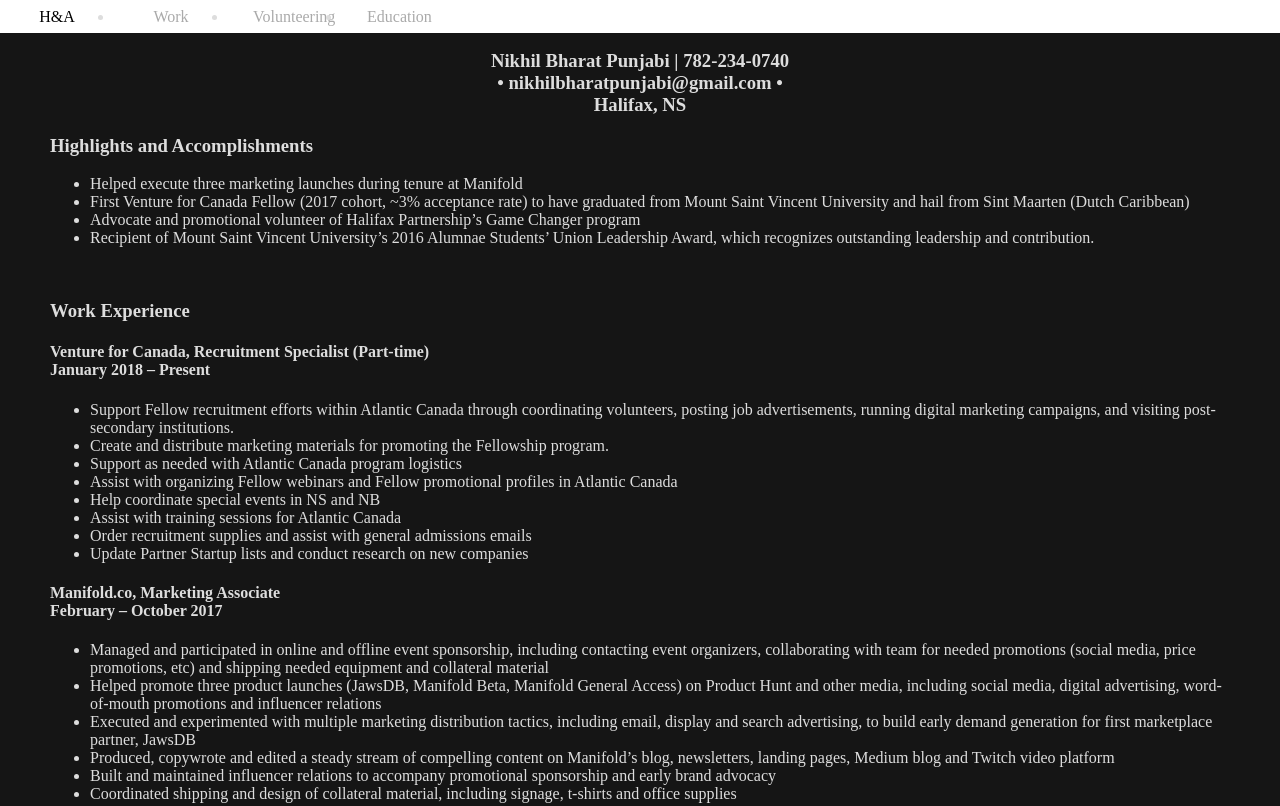
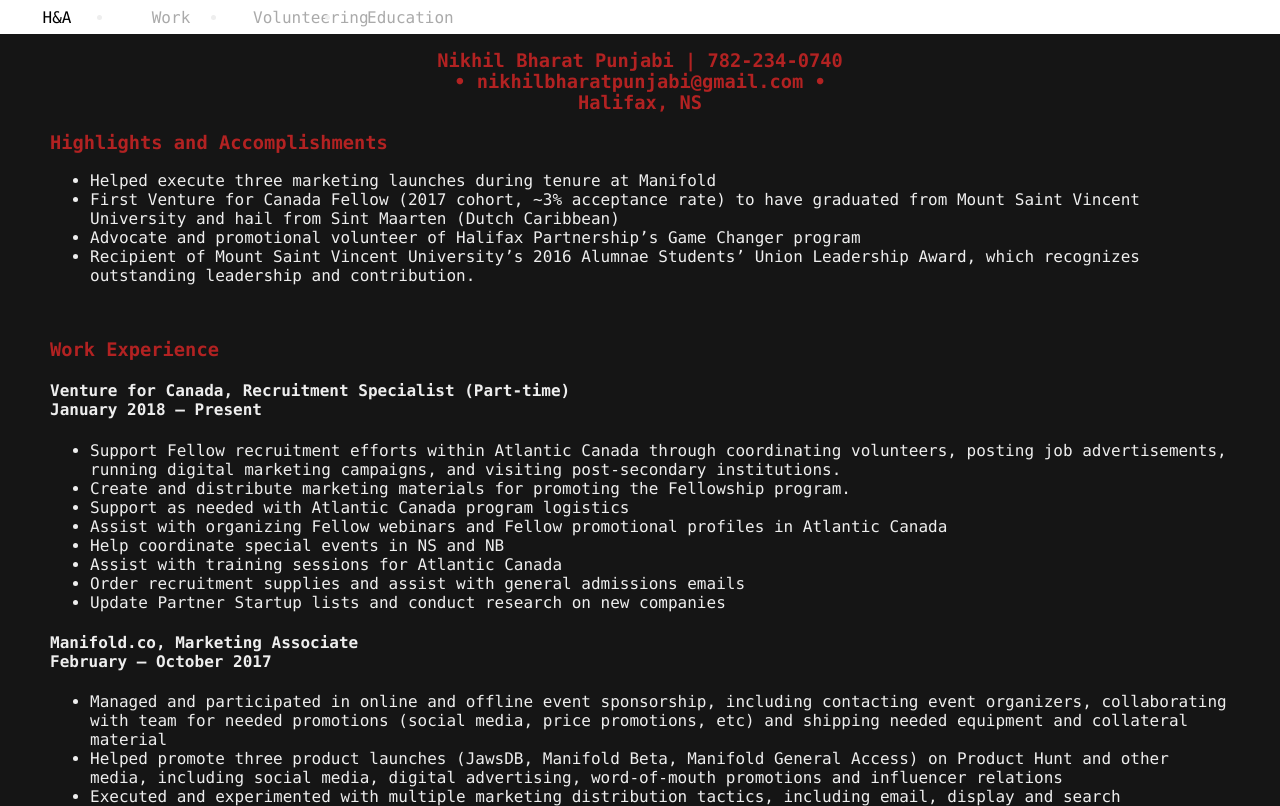
Before and after one commit to nickpunjabi/nickpunjabi.github.io, a plain HTML site: page index.html in a window 1280 px wide. Shown: the top 806 px of the page. Drawn offline with Linux system fonts and the light colour scheme.

Commit message:
Styled font

```diff
--- a/index.html
+++ b/index.html
@@ -207,7 +207,9 @@ Recipient of President’s Award & Dean’s Award</li>
 </div>
 </div>
 
-
+<script src="js/jquery-3.2.1.js"></script>
+    <script src="js/main.js"></script>
+    </body>
 <!--
 // EmailJS code
 
@@ -227,9 +229,7 @@ Annoy Nick
 </script>
 -->
 
-<script src="js/jquery-3.2.1.js"></script>
-    <script src="js/main.js"></script>
-    </body>
+
 
 
 
--- a/style.css
+++ b/style.css
@@ -4,9 +4,10 @@
 
 body {
     background: #151515;
-    color: #ddd;
+    color: #eee;
     margin: 0;
     padding: 0;
+    font-family: Monaco, "Bitstream Vera Sans Mono", "Lucida Console", Terminal, monospace;
 }
 
 #top-menu {
@@ -70,6 +71,11 @@ body {
 	margin: 50px;
 }
 
+h3 {
+  color: firebrick;
+
+}
+
 
 }
 form {
```
Also changed, not shown: s-l300.jpg (added).
